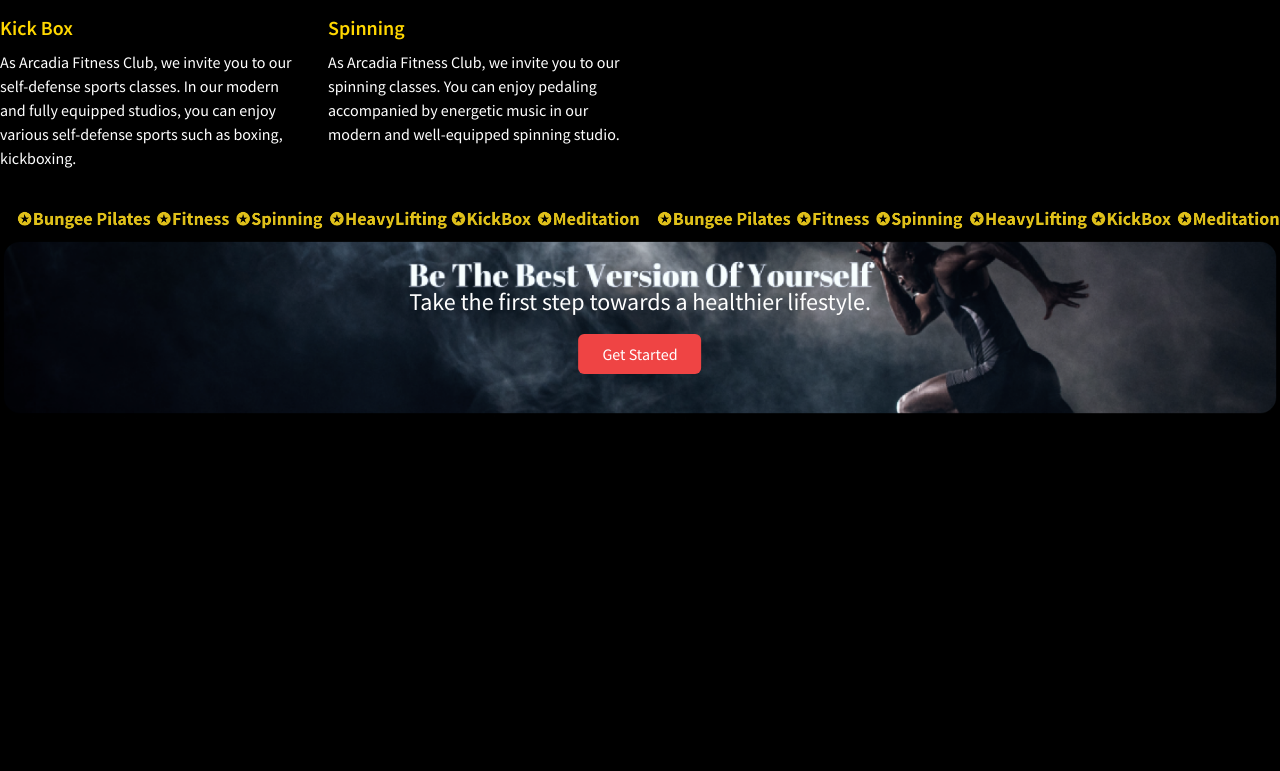
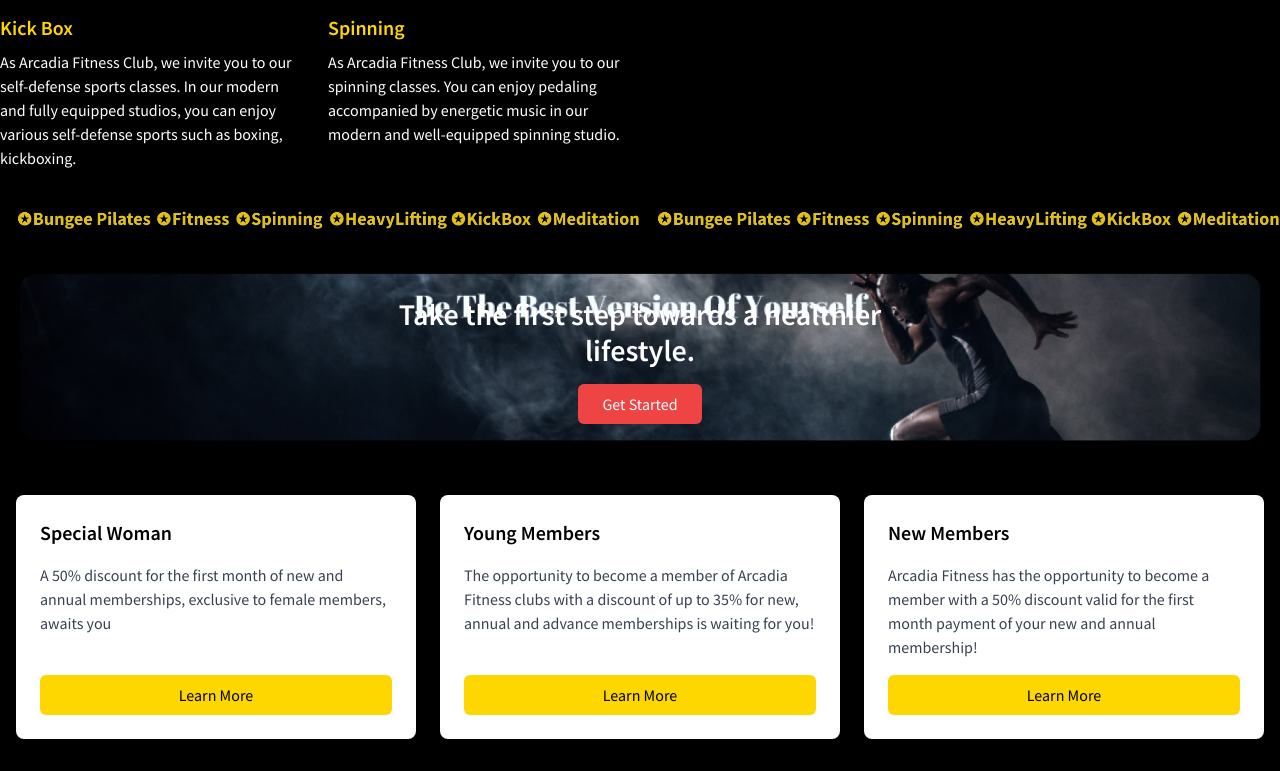
Before and after one commit to Arcadia-0/ArcadiaFitnessClub, a React (Vite) app: page / in a window 1280 px wide. Shown: the part 1954-2725 px from the top of the page. Before the commit the page ends 2374 px from the top, so only its background shows below. Built offline with nearby package versions, Linux system fonts and the light colour scheme.

Commit message:
membercards added

```diff
--- a/src/components/Membership/Membership.jsx
+++ b/src/components/Membership/Membership.jsx
@@ -2,19 +2,44 @@ import banner from "../../assets/membership/banner.png"
 
 const Membership = () => {
   return (
-    <div className="container mx-auto">
+    <div className="container mx-auto px-4 py-8">
+        {/* Banner Image Section */}
         <div className="relative w-full">
-            {/* Ensure the image is responsive */}
+            {/* Responsive banner image */}
             <img src={banner} alt="Membership banner" className="w-full h-auto object-cover" />
 
-            {/* Center the text and button using absolute positioning and flexbox */}
-            <div className="absolute top-1/2 left-1/2 transform -translate-x-1/2 -translate-y-1/2 text-center">
-                <p className="text-white text-2xl mb-4">Take the first step towards a healthier lifestyle.</p>
-                <button className="bg-red-500 text-white px-6 py-2 rounded-md hover:bg-red-600 transition duration-300">Get Started</button>
+            {/* Centered Text and Button */}
+            <div className="absolute top-1/2 left-1/2 transform -translate-x-1/2 -translate-y-1/2 text-center px-4">
+                <p className="text-white text-2xl md:text-3xl font-semibold mb-4">
+                  Take the first step towards a healthier lifestyle.
+                </p>
+                <button className="bg-red-500 text-white px-6 py-2 rounded-md hover:bg-red-600 transition duration-300">
+                  Get Started
+                </button>
             </div>
         </div>
+
+        {/* Cards Section */}
+        <div className="mt-12 grid grid-cols-1 sm:grid-cols-2 lg:grid-cols-3 gap-6">
+          <div className="bg-white p-6 rounded-lg shadow-lg hover:shadow-xl transition duration-300 flex flex-col justify-between h-full">
+            <h3 className="text-xl font-semibold mb-4">Special Woman</h3>
+            <p className="text-gray-700 mb-4">A 50% discount for the first month of new and annual memberships, exclusive to female members, awaits you</p>
+            <button className="bg-primary text-black px-6 py-2 rounded-md mt-auto">Learn More</button>
+          </div>
+          <div className="bg-white p-6 rounded-lg shadow-lg hover:shadow-xl transition duration-300 flex flex-col justify-between h-full">
+            <h3 className="text-xl font-semibold mb-4">Young Members</h3>
+            <p className="text-gray-700 mb-4">The opportunity to become a member of Arcadia Fitness clubs with a discount of up to 35% for new, annual and advance memberships is waiting for you!</p>
+            <button className="bg-primary text-black px-6 py-2 rounded-md mt-auto">Learn More</button>
+          </div>
+          <div className="bg-white p-6 rounded-lg shadow-lg hover:shadow-xl transition duration-300 flex flex-col justify-between h-full">
+            <h3 className="text-xl font-semibold mb-4">New Members</h3>
+            <p className="text-gray-700 mb-4">Arcadia Fitness has the opportunity to become a member with a 50% discount valid for the first month payment of your new and annual membership!</p>
+            <button className="bg-primary text-black px-6 py-2 rounded-md mt-auto">Learn More</button>
+          </div>
+        </div>
+
     </div>
-  )
+  );
 }
 
 export default Membership;
```
